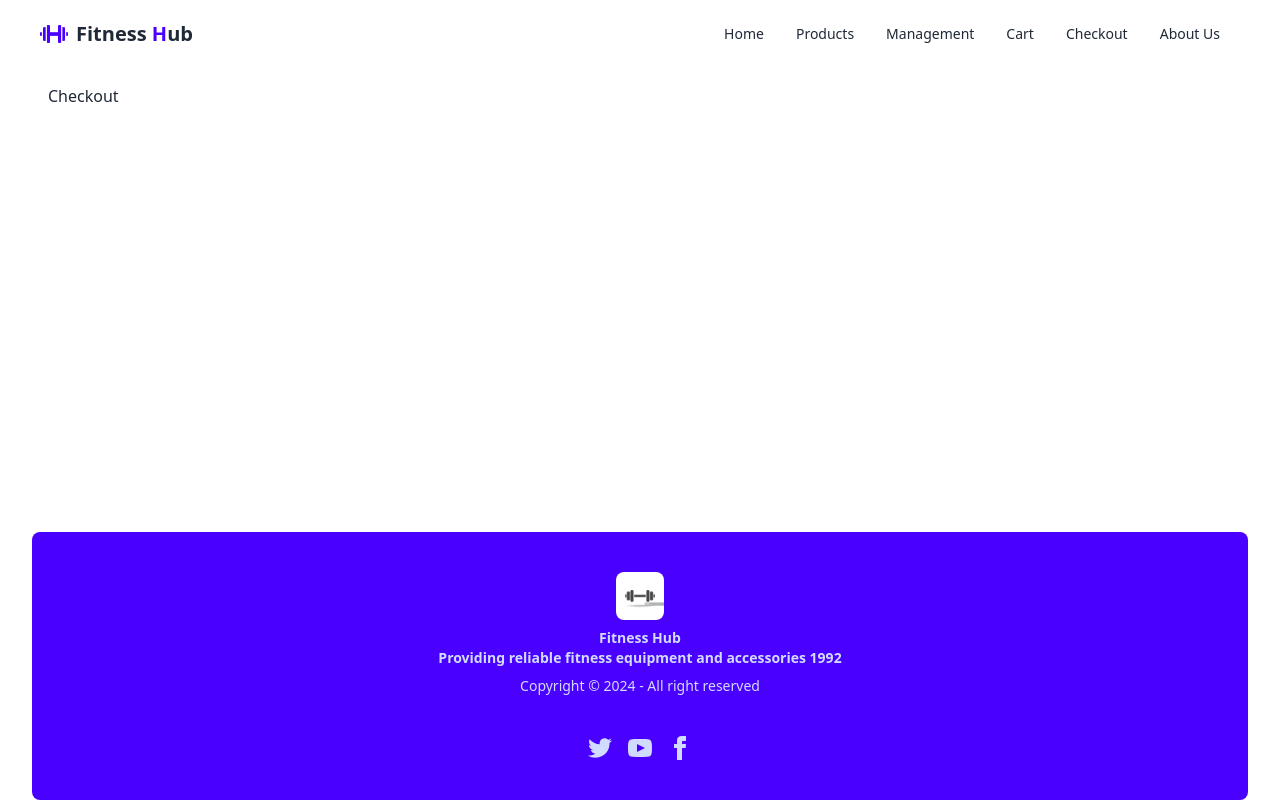
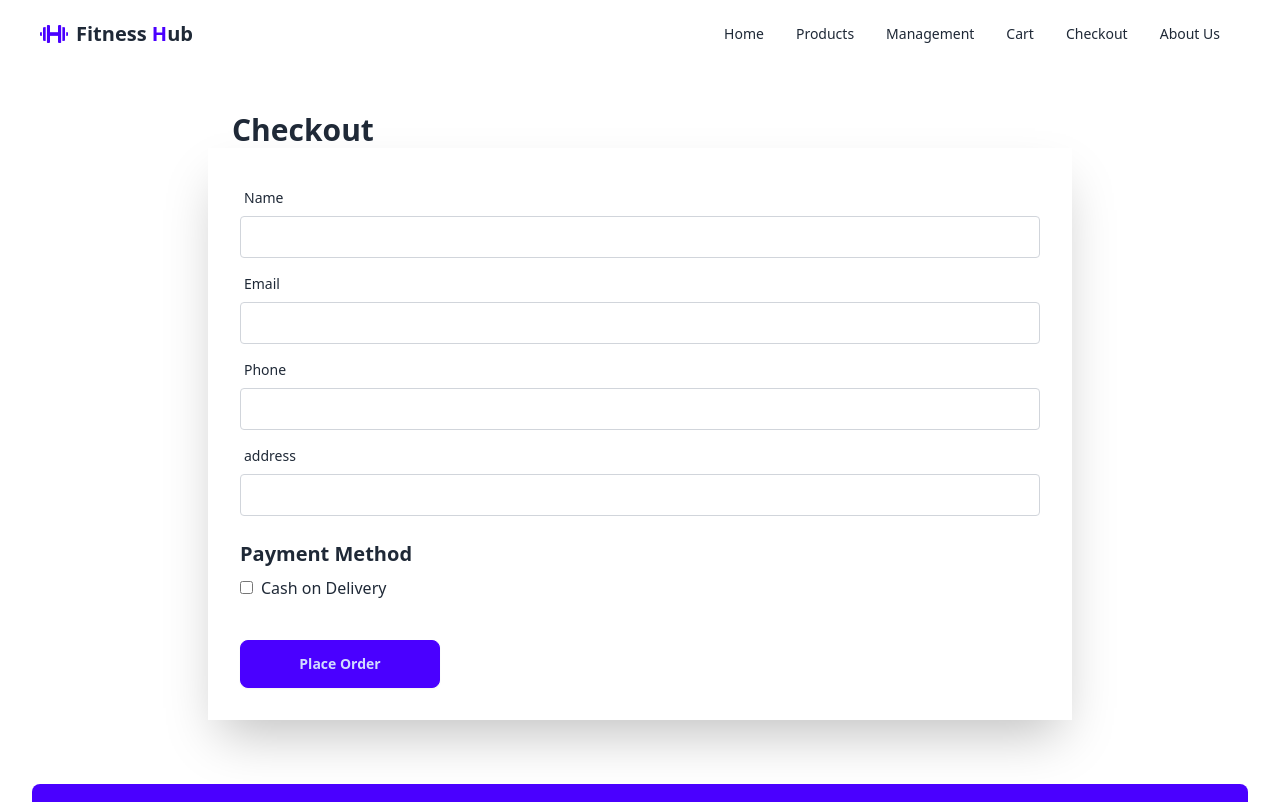
Before and after one commit to ahmedhimel21/fitness-equipment-and-accessories-client, a React (Vite) app: page /products/checkout in a window 1280 px wide. Shown: the top 802 px of the page. Built offline with nearby package versions, Linux system fonts and the light colour scheme.

Commit message:
implement checkout page

```diff
--- a/package.json
+++ b/package.json
@@ -13,6 +13,7 @@
     "@reduxjs/toolkit": "^2.2.6",
     "react": "^18.3.1",
     "react-dom": "^18.3.1",
+    "react-hook-form": "^7.52.1",
     "react-redux": "^9.1.2",
     "react-router-dom": "^6.24.1",
     "redux-persist": "^6.0.0",
--- a/src/pages/Checkout.tsx
+++ b/src/pages/Checkout.tsx
@@ -1,5 +1,160 @@
 const Checkout = () => {
-  return <div>Checkout</div>;
+  return (
+    <>
+      <div className="mb-8 p-4">
+        <div className=" md:w-3/4 md:mx-auto">
+          <h1 className="text-3xl font-bold ml-6 mt-3">Checkout</h1>
+          <div>
+            <div className="bg-base-100 w-full h-full shadow-2xl">
+              <form className="card-body">
+                <div className="form-control">
+                  <label className="label">
+                    <span className="label-text">Name</span>
+                  </label>
+                  <input
+                    type="text"
+                    name="name"
+                    // value={userDetails.name}
+                    // onChange={handleChange}
+                    className="w-full p-2 border border-gray-300 rounded"
+                    required
+                  />
+                </div>
+                <div className="form-control">
+                  <label className="label">
+                    <span className="label-text">Email</span>
+                  </label>
+                  <input
+                    type="email"
+                    name="email"
+                    // value={userDetails.email}
+                    // onChange={handleChange}
+                    className="w-full p-2 border border-gray-300 rounded"
+                    required
+                  />
+                </div>
+                <div className="form-control">
+                  <label className="label">
+                    <span className="label-text">Phone</span>
+                  </label>
+                  <input
+                    type="text"
+                    name="phone"
+                    // value={userDetails.phone}
+                    // onChange={handleChange}
+                    className="w-full p-2 border border-gray-300 rounded"
+                    required
+                  />
+                </div>
+                <div className="form-control">
+                  <label className="label">
+                    <span className="label-text">address</span>
+                  </label>
+                  <input
+                    type="text"
+                    name="address"
+                    // value={userDetails.address}
+                    // onChange={handleChange}
+                    className="w-full p-2 border border-gray-300 rounded"
+                    required
+                  />
+                </div>
+                <div className="mt-4">
+                  <h2 className="text-xl font-bold mb-2">Payment Method</h2>
+                  <div>
+                    <label className="block mb-2">
+                      <input
+                        type="checkbox"
+                        name="paymentMethod"
+                        value="cash"
+                        // checked={paymentMethod === 'cash'}
+                        // onChange={handlePaymentChange}
+                        className="mr-2"
+                      />
+                      Cash on Delivery
+                    </label>
+                  </div>
+                </div>
+                <div className="form-control mt-6 w-1/4">
+                  <button className="btn btn-primary">Place Order</button>
+                </div>
+              </form>
+            </div>
+          </div>
+        </div>
+        {/* <form>
+          <div className="grid grid-cols-1 gap-4 sm:grid-cols-2">
+            <div>
+              <label className="block mb-2 col-span-3">Name</label>
+              <input
+                type="text"
+                name="name"
+                // value={userDetails.name}
+                // onChange={handleChange}
+                className="w-full p-2 border border-gray-300 rounded"
+                required
+              />
+            </div>
+            <br />
+            <div>
+              <label className="block mb-2">Email</label>
+              <input
+                type="email"
+                name="email"
+                // value={userDetails.email}
+                // onChange={handleChange}
+                className="w-full p-2 border border-gray-300 rounded"
+                required
+              />
+            </div>
+            <br />
+            <div>
+              <label className="block mb-2">Phone</label>
+              <input
+                type="text"
+                name="phone"
+                // value={userDetails.phone}
+                // onChange={handleChange}
+                className="w-full p-2 border border-gray-300 rounded"
+                required
+              />
+            </div>
+            <br />
+            <div>
+              <label className="block mb-2">Delivery Address</label>
+              <input
+                type="text"
+                name="address"
+                // value={userDetails.address}
+                // onChange={handleChange}
+                className="w-full p-2 border border-gray-300 rounded"
+                required
+              ></input>
+            </div>
+          </div>
+          <div className="mt-4">
+            <h2 className="text-xl font-bold mb-2">Payment Method</h2>
+            <div>
+              <label className="block mb-2">
+                <input
+                  type="checkbox"
+                  name="paymentMethod"
+                  value="cash"
+                  // checked={paymentMethod === 'cash'}
+                  // onChange={handlePaymentChange}
+                  className="mr-2"
+                />
+                Cash on Delivery
+              </label>
+            </div>
+          </div>
+          <button type="submit" className="btn btn-primary mt-4">
+            Place Order
+          </button>
+        </form> */}
+      </div>
+    </>
+  );
 };
 
 export default Checkout;
```
Also changed, not shown: 1 other file (tests, documents, lock files or other folders).
